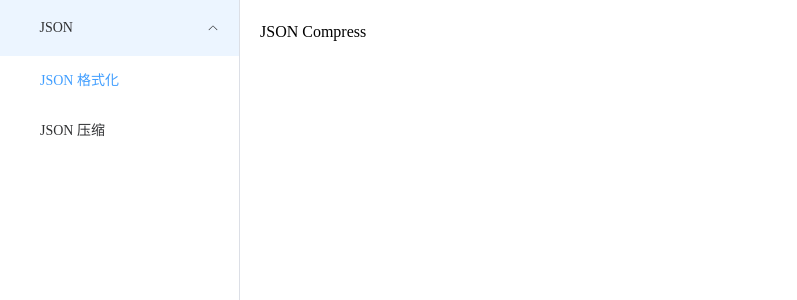
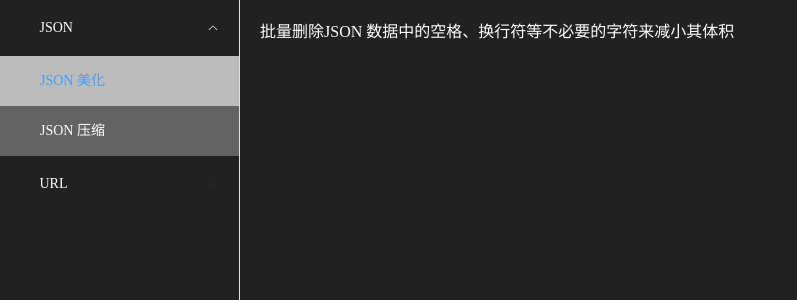
Before and after one commit to SmallTeddy/tools-box, a Vue app: page /json/json-compress in a window 1280 px wide. Shown: the top 300 px of the page, without its empty margins (0-797 px from the left). Built offline with nearby package versions, Linux system fonts and the light colour scheme; a web font is replaced by a local one.

Commit message:
feat：增加url菜单

```diff
--- a/src/router/index.ts
+++ b/src/router/index.ts
@@ -30,6 +30,22 @@ const router = createRouter({
               component: () => import('@/views/JSON/JsonCompress.vue')
             }
           ]
+        },
+        {
+          path: 'url',
+          name: 'url',
+          children: [
+            {
+              path: 'url-decode',
+              name: 'url-decode',
+              component: () => import('@/views/Url/UrlDecode.vue')
+            },
+            {
+              path: 'url-encode',
+              name: 'url-encode',
+              component: () => import('@/views/Url/UrlEncode.vue')
+            }
+          ]
         }
       ]
     }
--- a/src/styles/base.css
+++ b/src/styles/base.css
@@ -1,10 +1,10 @@
 @font-face {
     font-family: "iconfont";
     /* Project id 4718010 */
-    src: url('//at.alicdn.com/t/c/font_4718010_dxyserhhnze.woff2?t=1729495258611') format('woff2'),
-        url('//at.alicdn.com/t/c/font_4718010_dxyserhhnze.woff?t=1729495258611') format('woff'),
-        url('//at.alicdn.com/t/c/font_4718010_dxyserhhnze.ttf?t=1729495258611') format('truetype'),
-        url('//at.alicdn.com/t/c/font_4718010_dxyserhhnze.svg?t=1729495258611#iconfont') format('svg');
+    src: url('//at.alicdn.com/t/c/font_4718010_jds6srl7kkp.woff2?t=1729502884977') format('woff2'),
+        url('//at.alicdn.com/t/c/font_4718010_jds6srl7kkp.woff?t=1729502884977') format('woff'),
+        url('//at.alicdn.com/t/c/font_4718010_jds6srl7kkp.ttf?t=1729502884977') format('truetype'),
+        url('//at.alicdn.com/t/c/font_4718010_jds6srl7kkp.svg?t=1729502884977#iconfont') format('svg');
 }
 
 .iconfont {
@@ -15,9 +15,14 @@
     -moz-osx-font-smoothing: grayscale;
 }
 
+.icon-url:before {
+    content: "\e616";
+}
+
 .icon-json:before {
     content: "\e685";
 }
+
 
 
 html,
--- a/src/views/JSON/JsonCompress.vue
+++ b/src/views/JSON/JsonCompress.vue
@@ -1,5 +1,3 @@
 <template>
-  <div>
-    JSON Compress
-  </div>
+  <div>批量删除JSON 数据中的空格、换行符等不必要的字符来减小其体积</div>
 </template>
--- a/src/views/JSON/JsonFormat.vue
+++ b/src/views/JSON/JsonFormat.vue
@@ -1,5 +1,3 @@
 <template>
-  <div>
-    JSON Format
-  </div>
+  <div>批量美化或格式化JSON数据，提升JSON文本的可读性</div>
 </template>
--- a/src/views/Layout/index.vue
+++ b/src/views/Layout/index.vue
@@ -8,26 +8,42 @@ const handleClose = (key: string, keyPath: string[]) => {
 </script>
 
 <template>
-  <div h-screen w-full>
+  <div h-screen w-full style="background: #212121" c-white>
     <el-container>
       <el-aside style="width: 240px; height: 100%">
         <el-menu
           default-active="/json/json-format"
           router
-          style="height: 100vh"
+          style="height: 100vh; background: #212121; color: #fff"
           @open="handleOpen"
           @close="handleClose"
         >
           <el-sub-menu index="/json">
             <template #title>
+              <div class="menu-item" c-white>
                 <i class="iconfont icon-json"></i>
                 <span ml-2>JSON</span>
+              </div>
             </template>
             <el-menu-item index="/json/json-format">
-            <span>JSON 格式化</span>
+              <span>JSON 美化</span>
             </el-menu-item>
             <el-menu-item index="/json/json-compress">
               <span>JSON 压缩</span>
+            </el-menu-item>
+          </el-sub-menu>
+          <el-sub-menu index="/url">
+            <template #title>
+              <div class="menu-item" c-white>
+                <i class="iconfont icon-url"></i>
+                <span ml-2>URL</span>
+              </div>
+            </template>
+            <el-menu-item index="/url/url-encode">
+              <span>URL 编码</span>
+            </el-menu-item>
+            <el-menu-item index="/url/url-decode">
+              <span>URL 解码</span>
             </el-menu-item>
           </el-sub-menu>
         </el-menu>
@@ -38,3 +54,24 @@ const handleClose = (key: string, keyPath: string[]) => {
     </el-container>
   </div>
 </template>
+
+<style>
+.el-sub-menu__title:hover {
+  color: unset;
+  background: unset;
+}
+
+.el-menu-item {
+  color: #fff;
+  background: rgba(33, 33, 33, 0.7);
+}
+
+.el-menu-item:hover {
+  color: #fff;
+  background: rgba(33, 33, 33, 0.5);
+}
+
+.is-active {
+  background: rgba(33, 33, 33, 0.3);
+}
+</style>
--- /dev/null
+++ b/src/views/Url/UrlDecode.vue
@@ -0,0 +1,3 @@
+<template>
+  <div>批量将已进行URL编码的数据还原为原始的文本信息</div>
+</template>
--- /dev/null
+++ b/src/views/Url/UrlEncode.vue
@@ -0,0 +1,3 @@
+<template>
+  <div>批量将任意文本数据进行URL编码，UrlEncode编码后可以更安全传输文本信息</div>
+</template>
```
Lines whose indentation alone changed are shown as unchanged.
